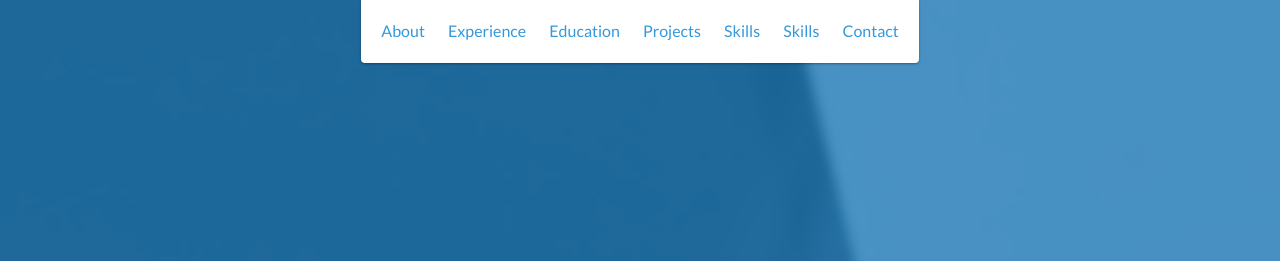
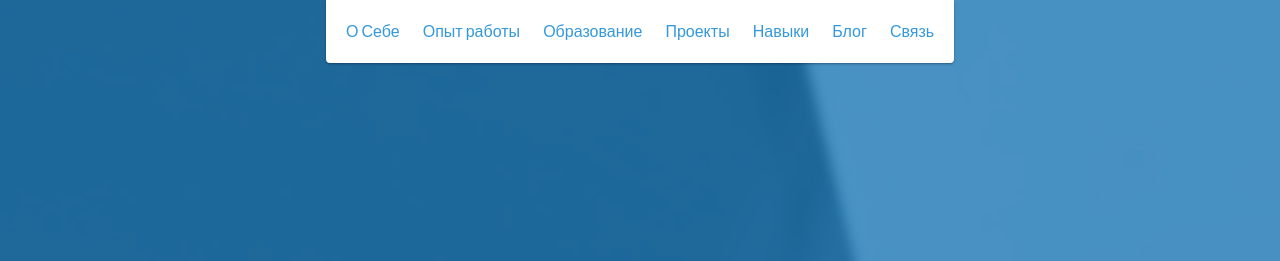
Before and after one commit to saromanov/saromanov.github.io, a website: page index.html in a window 1280 px wide. Shown: the top 261 px of the page. Drawn offline with nearby package versions, Linux system fonts and the light colour scheme.

Commit message:
update index.html

```diff
--- a/index.html
+++ b/index.html
@@ -25,25 +25,25 @@
         </div>
         <ul id="menu" class="shadow">
             <li>
-                <a href="#about">About</a>
+                <a href="#about">О Себе</a>
             </li>
             <li>
-                <a href="#experience">Experience</a>
+                <a href="#experience">Опыт работы</a>
             </li>
             <li>
-                <a href="#education">Education</a>
+                <a href="#education">Образование</a>
             </li>
             <li>
-                <a href="#projects">Projects</a>
+                <a href="#projects">Проекты</a>
             </li>
             <li>
-                <a href="#skills">Skills</a>
+                <a href="#skills">Навыки</a>
             </li>
             <li>
-                <a href="#blog">Skills</a>
+                <a href="#blog">Блог</a>
             </li>
             <li>
-                <a href="#contact">Contact</a>
+                <a href="#contact">Связь</a>
             </li>
         </ul>
     </header>
@@ -90,7 +90,7 @@
                 <h3>Softcorp</h3>
                 <h4>Backend Software Engineer</h4>
                 <p>
-                   Development of <a href=contetto.com>contetto.com</a> which is realted with smm.
+                   Разработка проекта <a href=contetto.com>contetto.com</a> который был связан с SMM.
                 </p>
             </div>
 
@@ -98,7 +98,7 @@
                 <h3>Github.com</h3>
                 <h4>Open source contributor</h4>
                 <p>
-                    I'm making tools for fun and also make contributions to other projects
+                    Активно участвую в разработке Open Source проектов
                 </p>
             </div>
 
```
